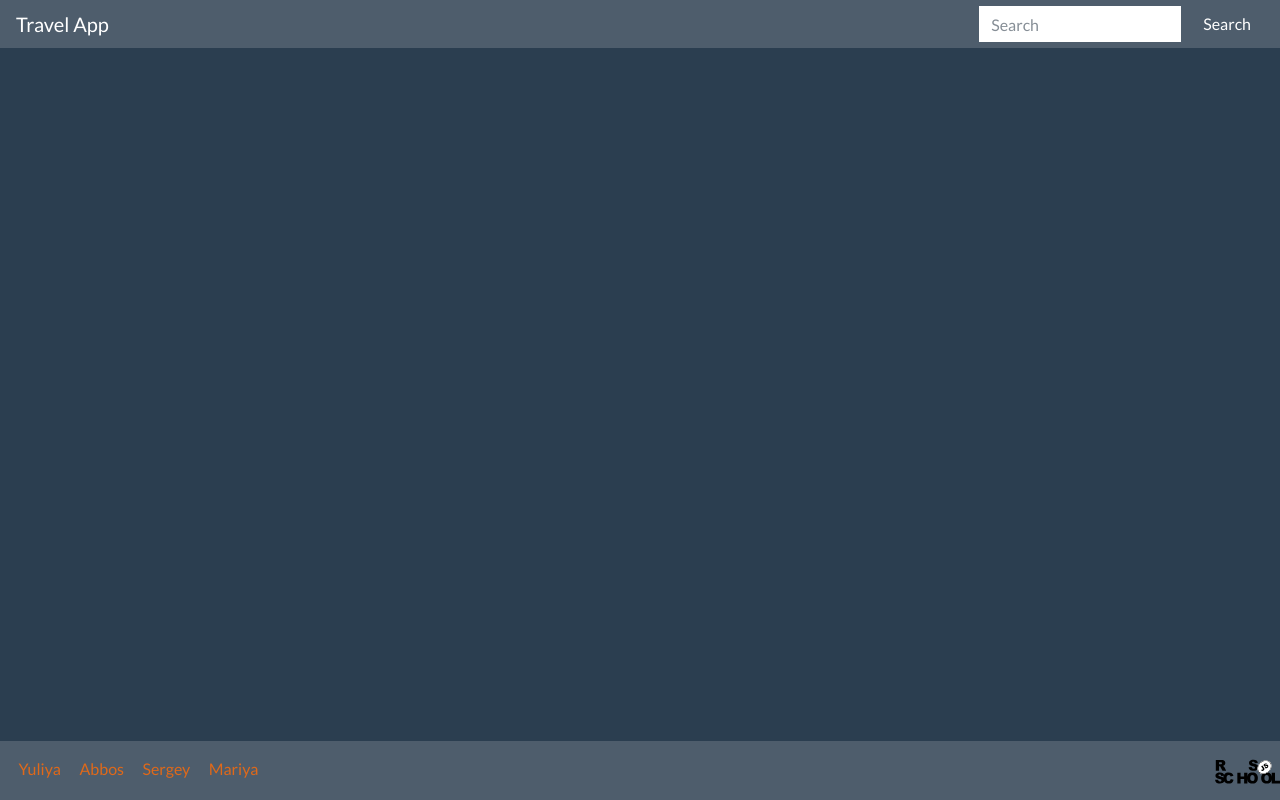
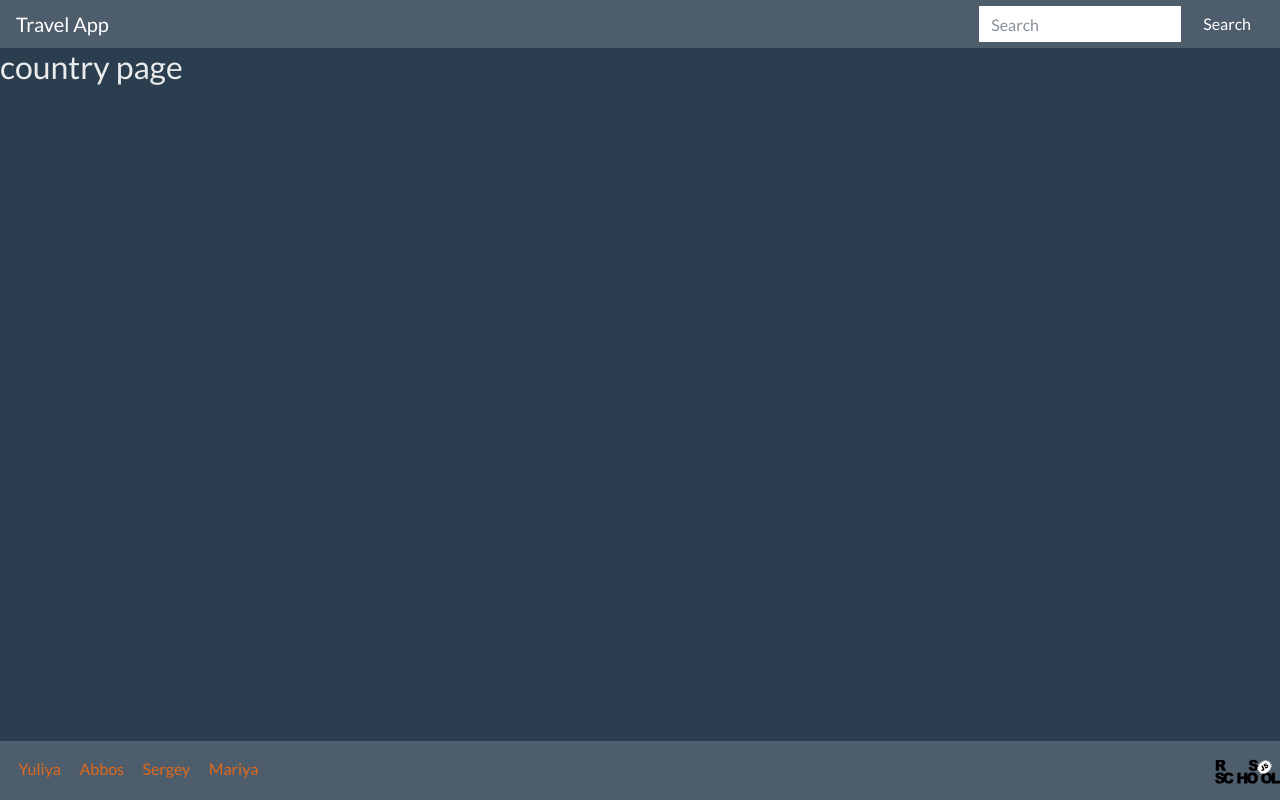
Before and after one commit to YuPodd/travel-app, a React (Create React App) app: page /country in a window 1280 px wide. Built offline with nearby package versions, Linux system fonts and the light colour scheme.

Commit message:
feat: added routing

```diff
--- a/package.json
+++ b/package.json
@@ -12,6 +12,7 @@
     "@types/react-dom": "^17.0.1",
     "react": "^17.0.1",
     "react-dom": "^17.0.1",
+    "react-router-dom": "^5.2.0",
     "react-scripts": "4.0.3",
     "typescript": "^4.2.3",
     "web-vitals": "^1.1.0"
@@ -39,5 +40,8 @@
       "last 1 firefox version",
       "last 1 safari version"
     ]
+  },
+  "devDependencies": {
+    "@types/react-router-dom": "^5.1.7"
   }
 }
--- a/src/App.tsx
+++ b/src/App.tsx
@@ -3,15 +3,29 @@ import './App.css';
 import './styles/bootstrap.min.css'
 import './styles/components_styles.css'
 
+import {
+  BrowserRouter as Router,
+  Switch,
+  Route
+} from "react-router-dom";
+
 import Footer from './components/Footer';
-import Header from './components/Header';
 import Main from './components/Main';
+import Country from'./components/Country';
 
 function App() {
   return (
     <div className="root">
-      <Header />
-      <Main />
+      <Router>
+        <Switch>
+          <Route path="/country">
+            <Country />
+          </Route>
+          <Route path="/">
+            <Main />
+          </Route>
+        </Switch>
+      </Router>
       <Footer />
     </div>
   );
--- /dev/null
+++ b/src/components/Country.js
@@ -0,0 +1,16 @@
+import React, { Component } from 'react';
+
+import Header from './Header';
+
+ class Country extends Component {
+      render() {
+        return (
+            <div>
+                <Header></Header>
+                <h2>country page</h2>
+            </div>
+        )
+    }
+}
+
+export default Country
--- a/src/components/Header.js
+++ b/src/components/Header.js
@@ -1,11 +1,12 @@
-import React, { Component } from 'react'
+import React, { Component } from 'react';
+import { Link } from "react-router-dom";
 
  class Header extends Component {
       render() {
         return (
             <header>
               <nav className="navbar navbar-dark bg-dark">
-  <a className="navbar-brand" href="#">Travel App</a>
+                <Link to="/" className="navbar-brand">Travel App</Link>
                 <form className="form-inline my-2 my-lg-0">
                   <input className="form-control mr-sm-2" type="text" placeholder="Search"></input>
                   <button className="btn btn-secondary my-2 my-sm-0" type="submit">Search</button>
--- a/src/components/Main.js
+++ b/src/components/Main.js
@@ -1,10 +1,13 @@
-import React, { Component } from 'react'
+import React, { Component } from 'react';
+
+import Header from './Header';
 
 export class Main extends Component {
   render() {
     return (
       <div>
-
+        <Header></Header>
+        <h1>main page</h1>
       </div>
     )
   }
```
Also changed, not shown: 1 other file (tests, documents, lock files or other folders). Lines whose indentation alone changed are shown as unchanged.
